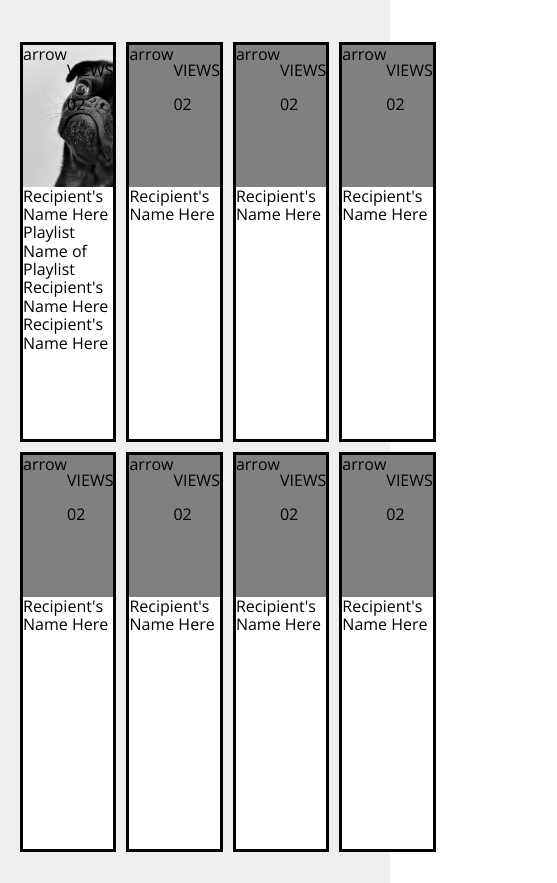
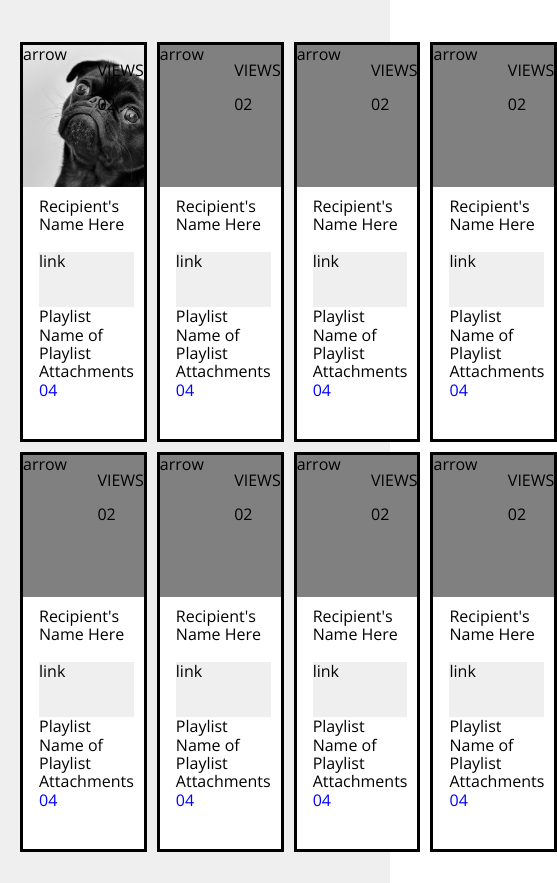
Before and after one commit to colev1/cv-comp-challenge-2, a plain HTML site: page index.html in a window 390 px wide. Shown: the part 217-1100 px from the top of the page, 557 px wide, since content can reach past the window. Drawn offline with nearby package versions, Linux system fonts and the light colour scheme.

Commit message:
Work on media queries

```diff
--- a/index.html
+++ b/index.html
@@ -26,7 +26,7 @@
     </section>
     <section class="card-container">
       <div class = "cards card1">
-        <section class="card-top top1">
+        <section class="card-top card-top1">
           <article class="round-arrow">
             arrow
           </article>
@@ -36,21 +36,24 @@
           </article>
         </section>
         <article class="card-bottom-container">
-          <section class="bottom b1">Recipient's Name Here
+          <section class="bottom recipient">Recipient's Name Here
           </section>
-          <section class="bottom b2">
-            Playlist
+          <section class="bottom link">
+            link
+          </section>
+          <section class="bottom playlist">
+          Playlist
             Name of Playlist
           </section>
-          <section class="bottom b3">Recipient's Name Here
-          </section>
-          <section class="bottom b4">Recipient's Name Here
+          <section class="bottom attachment">
+            Attachments
+            <span class="attachment-number"> <span class="attachment-number"> 04 </span> </span>
           </section>
         </article>
 
       </div>
       <div class = "cards card2">
-        <section class="card-top">
+        <section class="card-top card-top2">
           <article class="round-arrow">
             arrow
           </article>
@@ -59,8 +62,20 @@
             <p> 02 </p>
           </article>
         </section>
-        <article class="card-bottom">
-          Recipient's Name Here
+        <article class="card-bottom-container">
+          <section class="bottom recipient">Recipient's Name Here
+          </section>
+          <section class="bottom link">
+            link
+          </section>
+          <section class="bottom playlist">
+          Playlist
+            Name of Playlist
+          </section>
+          <section class="bottom attachment">
+            Attachments
+            <span class="attachment-number"> 04 </span>
+          </section>
         </article>
 
       </div>
@@ -75,8 +90,20 @@
             <p> 02 </p>
           </article>
         </section>
-        <article class="card-bottom">
-          Recipient's Name Here
+        <article class="card-bottom-container">
+          <section class="bottom recipient">Recipient's Name Here
+          </section>
+          <section class="bottom link">
+            link
+          </section>
+          <section class="bottom playlist">
+          Playlist
+            Name of Playlist
+          </section>
+          <section class="bottom attachment">
+            Attachments
+            <span class="attachment-number"> 04 </span>
+          </section>
         </article>
 
       </div>
@@ -91,8 +118,20 @@
             <p> 02 </p>
           </article>
         </section>
-        <article class="card-bottom">
-          Recipient's Name Here
+        <article class="card-bottom-container">
+          <section class="bottom recipient">Recipient's Name Here
+          </section>
+          <section class="bottom link">
+            link
+          </section>
+          <section class="bottom playlist">
+          Playlist
+            Name of Playlist
+          </section>
+          <section class="bottom attachment">
+            Attachments
+            <span class="attachment-number"> 04 </span>
+          </section>
         </article>
 
       </div>
@@ -107,8 +146,20 @@
             <p> 02 </p>
           </article>
         </section>
-        <article class="card-bottom">
-          Recipient's Name Here
+        <article class="card-bottom-container">
+          <section class="bottom recipient">Recipient's Name Here
+          </section>
+          <section class="bottom link">
+            link
+          </section>
+          <section class="bottom playlist">
+          Playlist
+            Name of Playlist
+          </section>
+          <section class="bottom attachment">
+            Attachments
+            <span class="attachment-number"> 04 </span>
+          </section>
         </article>
 
       </div>
@@ -123,8 +174,20 @@
             <p> 02 </p>
           </article>
         </section>
-        <article class="card-bottom">
-          Recipient's Name Here
+        <article class="card-bottom-container">
+          <section class="bottom recipient">Recipient's Name Here
+          </section>
+          <section class="bottom link">
+            link
+          </section>
+          <section class="bottom playlist">
+          Playlist
+            Name of Playlist
+          </section>
+          <section class="bottom attachment">
+            Attachments
+            <span class="attachment-number"> 04 </span>
+          </section>
         </article>
 
       </div>
@@ -139,8 +202,20 @@
             <p> 02 </p>
           </article>
         </section>
-        <article class="card-bottom">
-          Recipient's Name Here
+        <article class="card-bottom-container">
+          <section class="bottom recipient">Recipient's Name Here
+          </section>
+          <section class="bottom link">
+            link
+          </section>
+          <section class="bottom playlist">
+          Playlist
+            Name of Playlist
+          </section>
+          <section class="bottom attachment">
+            Attachments
+            <span class="attachment-number"> 04 </span>
+          </section>
         </article>
 
       </div>
@@ -155,8 +230,20 @@
             <p> 02 </p>
           </article>
         </section>
-        <article class="card-bottom">
-          Recipient's Name Here
+        <article class="card-bottom-container">
+          <section class="bottom recipient">Recipient's Name Here
+          </section>
+          <section class="bottom link">
+            link
+          </section>
+          <section class="bottom playlist">
+          Playlist
+            Name of Playlist
+          </section>
+          <section class="bottom attachment">
+            Attachments
+            <span class="attachment-number"> 04 </span>
+          </section>
         </article>
 
       </div>
--- a/style.css
+++ b/style.css
@@ -55,10 +55,10 @@ body{
 
 /*bottom card display area*/
 .card-display-area{
+  background-color: #efefef;
+  height: 1000px;
   margin-top: 170px;
   padding: 0;
-  background-color: #efefef;
-  height: 1000px;
 }
 
 .card-container{
@@ -84,15 +84,26 @@ body{
   justify-content: space-between;
 }
 
-.top1{
+.card-top1{
   background-image: URL("pics/pug.jpg");
   background-size: cover;
 }
 
-.pug{
-  height: 50%;
+.card-bottom-container{
+  display: grid;
+  grid-template-rows: 1fr 1fr 1fr 1.2fr;
+  padding: 10px;
+  padding-left: 16px;
 }
 
+.link{
+  background-color: #efefef;
+
+}
+
+.attachment-number{
+  color: blue;
+}
 
 @media screen and (max-width: 600px){
 
```
